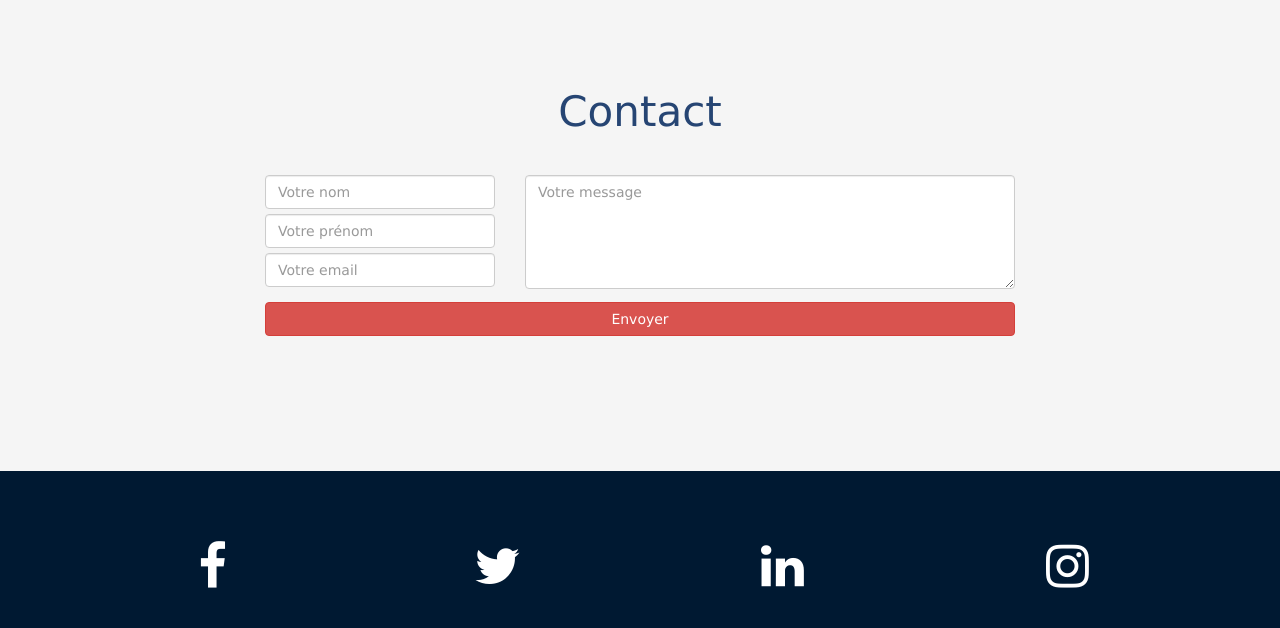
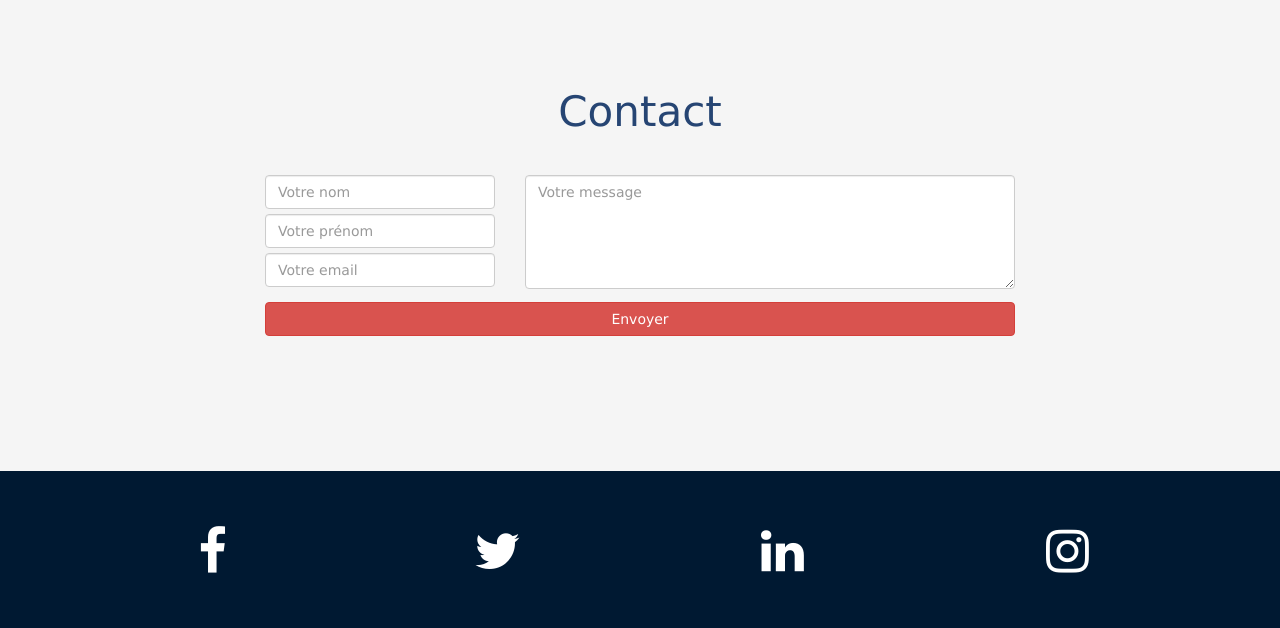
Before and after one commit to l0venothing/heroesAround, a CodeIgniter app: page /database/ in a window 1280 px wide. Shown: the part 1398-2026 px from the top of the page. Run offline with CodeIgniter, Linux system fonts and the light colour scheme; some libraries are stand-ins or nearby versions.

Commit message:
legere modif du footer

```diff
--- a/assets/css/footer.css
+++ b/assets/css/footer.css
@@ -25,7 +25,7 @@ footer{
 
 .bg-rs{
     background-color: #001932;
-    padding: 60px 0px;
+    padding: 45px 0px;
 }
 
 #copyright{
@@ -44,7 +44,7 @@ footer{
 }
 
 #newsletter{
-    padding: 150px 0px 250px;
+    padding: 130px 0px 220px;
 }
 
 #bg-newsletter{
```
